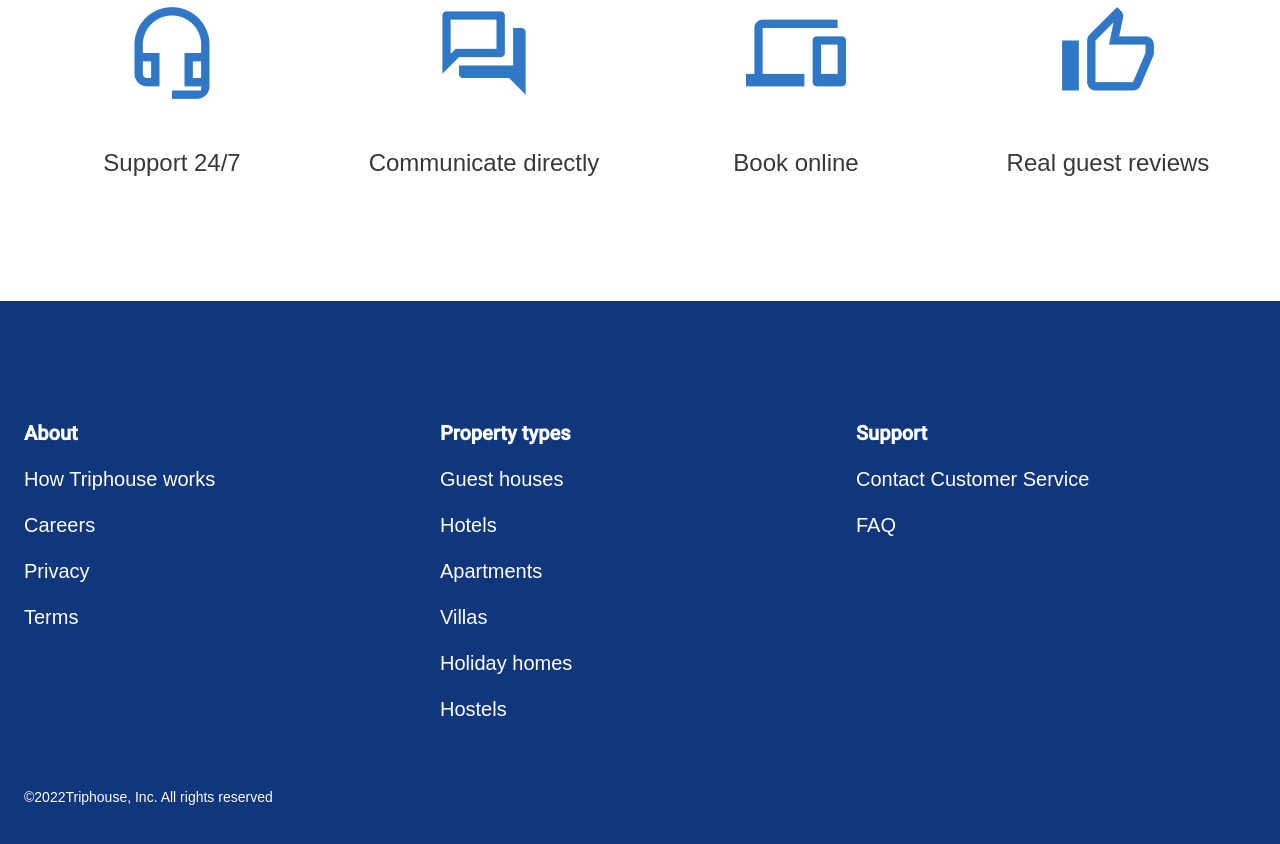
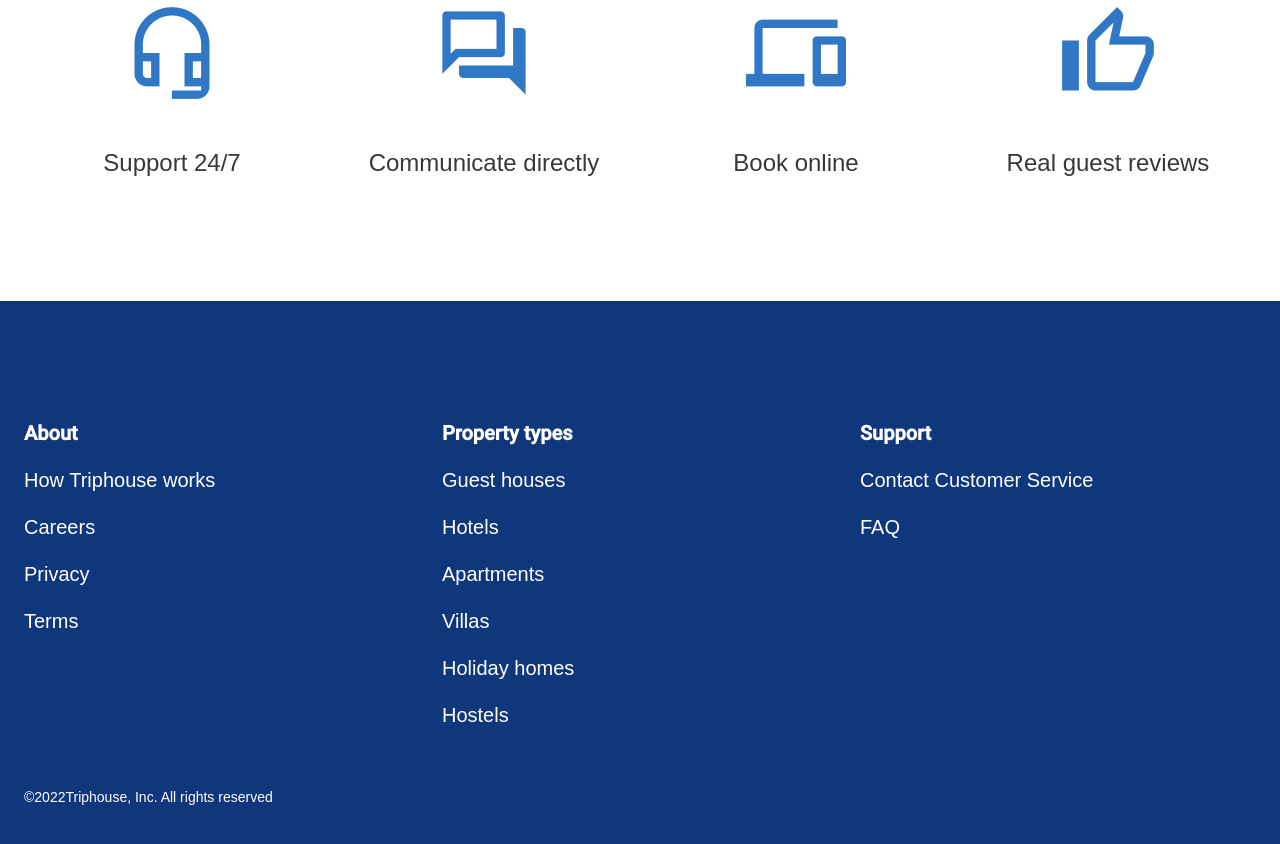
Before and after one commit to Marooonya/if-html, a website: page index.html in a window 1280 px wide. Shown: the part 268-1112 px from the top of the page. Drawn offline with Linux system fonts and the light colour scheme.

Commit message:
use list in footer

```diff
--- a/index.html
+++ b/index.html
@@ -29,31 +29,33 @@
       </div>
     </div>
     <div class="footer">
-      <div class="row">
-        <div class="about">
-          <div class="col-name"><p>About</p></div>
-          <div class="footer-item"><p>How Triphouse works</p></div>
-          <div class="footer-item"><p>Careers</p></div>
-          <div class="footer-item"><p>Privacy</p></div>
-          <div class="footer-item"><p>Terms</p></div>
+      <div class="footer-container">
+        <div class="footer-item">
+          <ul class="footer-list-heading">
+            About
+            <li class="footer-list-item">How Triphouse works</li>
+            <li class="footer-list-item">Careers</li>
+            <li class="footer-list-item">Privacy</li>
+            <li class="footer-list-item">Terms</li>
+          </ul>
+          <ul class="footer-list-heading">
+            Property types
+            <li class="footer-list-item">Guest houses</li>
+            <li class="footer-list-item">Hotels</li>
+            <li class="footer-list-item">Apartments</li>
+            <li class="footer-list-item">Villas</li>
+            <li class="footer-list-item">Holiday homes</li>
+            <li class="footer-list-item">Hostels</li>
+          </ul>
+          <ul class="footer-list-heading">
+            Support
+            <li class="footer-list-item">Contact Customer Service</li>
+            <li class="footer-list-item">FAQ</li>
+          </ul>
         </div>
-        <div class="property-types">
-          <div class="col-name"><p>Property types</p></div>
-          <div class="footer-item"><p>Guest houses</p></div>
-          <div class="footer-item"><p>Hotels</p></div>
-          <div class="footer-item"><p>Apartments</p></div>
-          <div class="footer-item"><p>Villas</p></div>
-          <div class="footer-item"><p>Holiday homes</p></div>
-          <div class="footer-item"><p>Hostels</p></div>
-        </div>
-        <div class="support">
-          <div class="col-name"><p>Support</p></div>
-          <div class="footer-item"><p>Contact Customer Service</p></div>
-          <div class="footer-item"><p>FAQ</p></div>
-        </div>
-        <div class="triphouse">
-          <p>&copy2022Triphouse, Inc. All rights reserved</p>
-        </div>
+        <p class="developer-info">
+          &copy2022Triphouse, Inc. All rights reserved
+        </p>
       </div>
     </div>
   </body>
--- a/styles/styles.css
+++ b/styles/styles.css
@@ -51,45 +51,31 @@
   height: 625px;
 }
 
-.row {
-  display: flex;
-  flex-wrap: wrap;
+.footer-container {
   margin: 0 auto;
+  padding-top: 120px;
   width: 1232px;
 }
 
-.col-name {
+.footer-item {
+  display: flex;
+  gap: 22px;
+}
+
+.footer-list-heading {
+  padding-left: 0;
+  width: calc(100% / 3);
   font-weight: bolder;
 }
 
-.footer-item {
-  margin-top: 23px;
-  font-weight: 400;
+.footer-list-item {
+  list-style-type: none; /* Убираем маркеры */
+  margin-top: 24px;
+  font-weight: normal;
 }
 
-.about {
-  width: 193px;
-  height: 211px;
-  margin-right: 223px;
-  margin-top: 120px;
-}
-
-.property-types {
-  width: 141px;
-  height: 306px;
-  margin-right: 275px;
-  margin-top: 120px;
-}
-
-.support {
-  width: 235px;
-  height: 117px;
-  margin-top: 120px;
-}
-
-.triphouse {
+.developer-info {
   font-size: 14px;
-  width: 253px;
   height: 16px;
   margin-top: 62px;
 }
```
Also changed, not shown: assets/images/apps-sprite.png (added).
